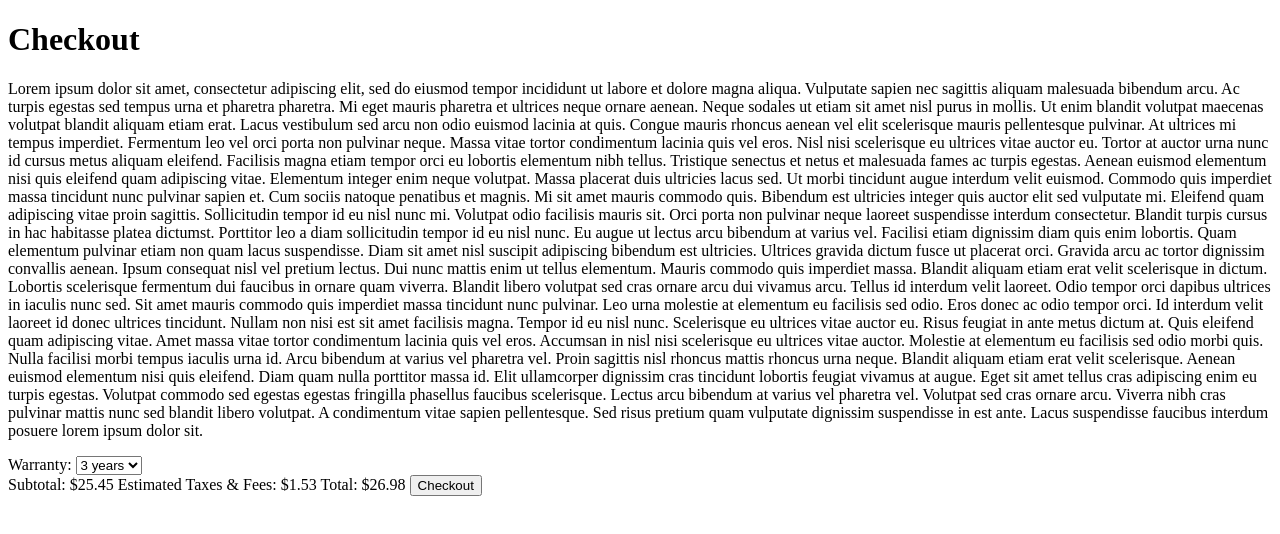
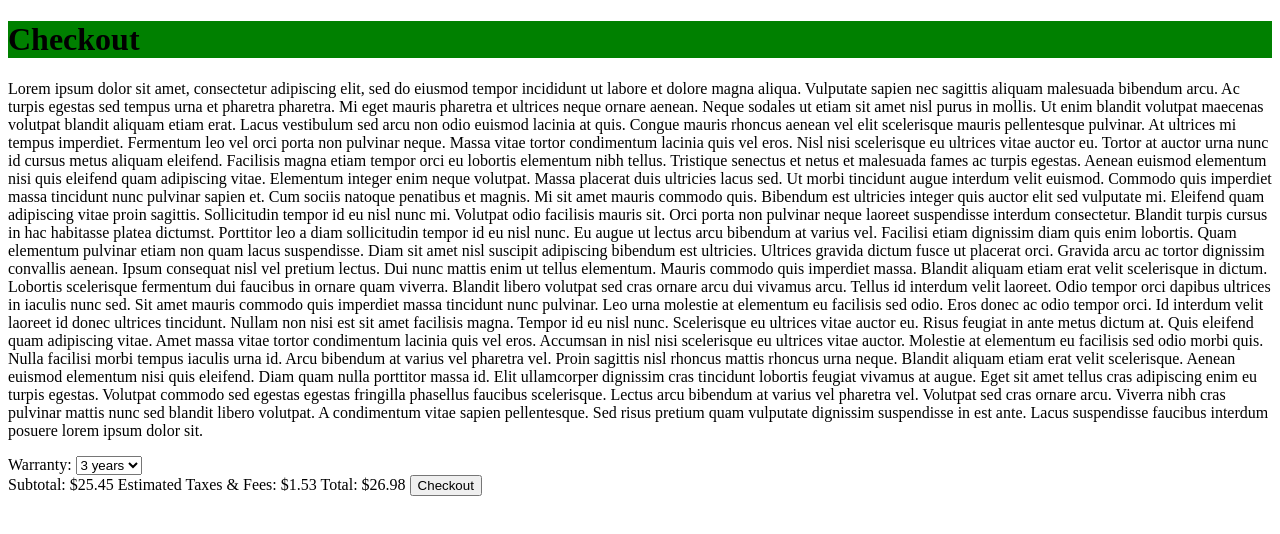
Before and after one commit to rowe-morehouse/dark-pattern-example, a plain HTML site: page checkout.html in a window 1280 px wide. Drawn offline with Linux system fonts and the light colour scheme.

Commit message:
stylesheet begun, index pulled

```diff
--- a/checkout.html
+++ b/checkout.html
@@ -3,6 +3,7 @@
     <head>
         <meta charset="utf-8">
         <title>To Cart</title>
+        <link rel="stylesheet" href="styles.css" type="text/css">
     </head>
     <body>
         <header>
--- a/styles.css
+++ b/styles.css
@@ -0,0 +1,9 @@
+* {
+    box-sizing: border-box;
+}
+
+header {
+    background-color: green;
+    display: block;
+    width: 100%;
+}
```
